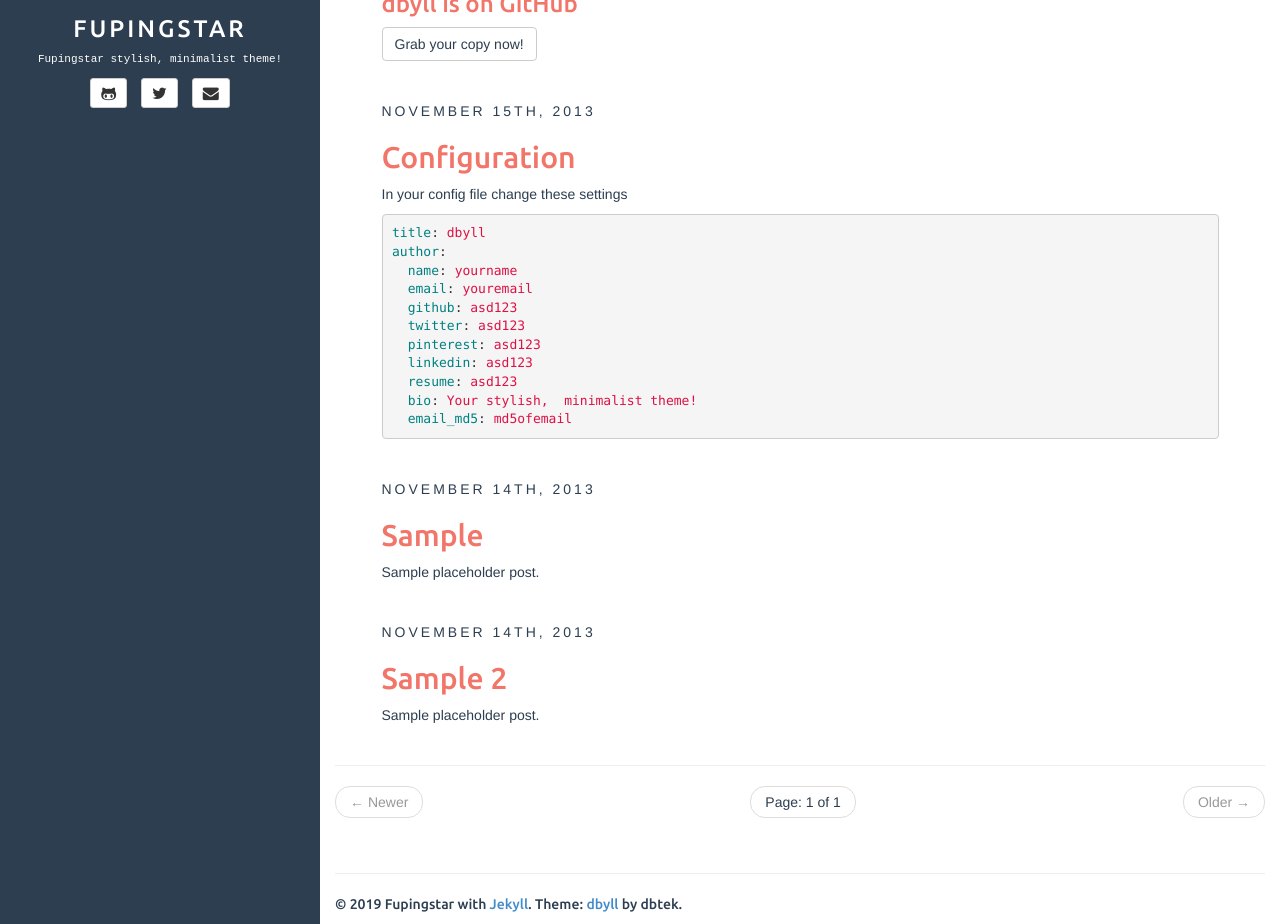
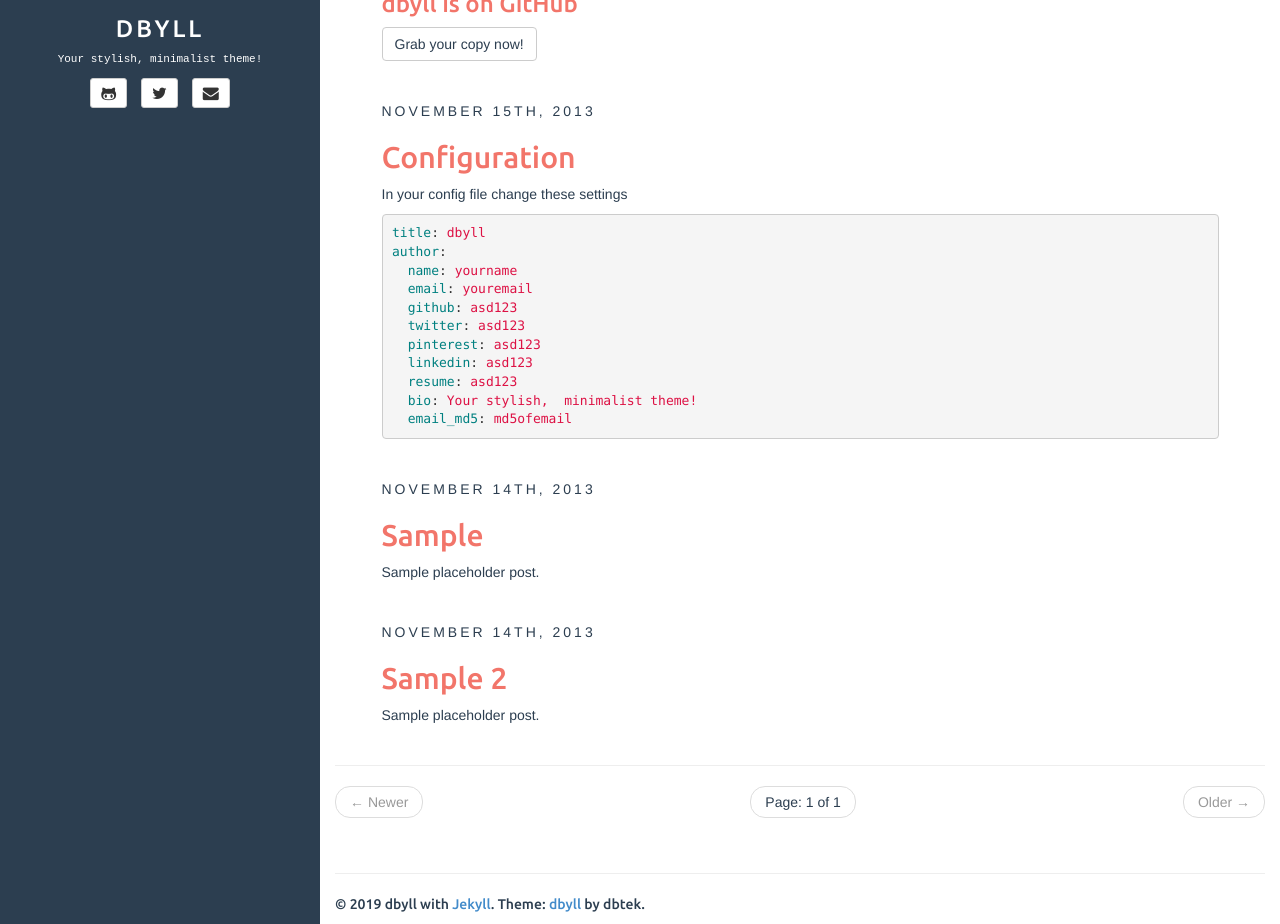
Before and after one commit to FuPingstar/Fupingstart.github.io, a Jekyll site: the page built from index.html, in a window 1280 px wide and 1206 px high, cut to the strip 282-1206 px from the top of the window. Built offline with Jekyll 4.4.1, drawn with Linux system fonts in a browser that asks for light colours; the list of posts is cut into pages by our own code.

Commit message:
reset template

```diff
--- a/_config.yml
+++ b/_config.yml
@@ -7,8 +7,7 @@ highlighter: rouge
 markdown: kramdown
 disqus: dbyll
 google_analytics: dbyll
-# title: dbyll
-title: Fupingstar
+title: dbyll
 
 defaults:
   -
@@ -19,13 +18,13 @@ defaults:
 
 description: Stylish Jekyll Theme
 author:
-  name: Fupingstar
-  email: im.fa.fa63@gmail.com
+  name: dbyll
+  email: dbyll@ismaildemirbilek.com
   github: dbtek
   twitter: dbtek
   pinterest: asd123
   linkedin: asd123
-  bio: Fupingstar stylish, minimalist theme!
+  bio: Your stylish, minimalist theme!
   email_md5: 726351295ec82e145928582f595aa3aa
 
 rss_path: feed.xml
@@ -39,5 +38,3 @@ BASE_PATH:
 
 plugins:
   - jekyll-paginate
-
-theme: jekyll-theme-cayman
```
Also changed, not shown: index.html (line endings or trailing spaces).
